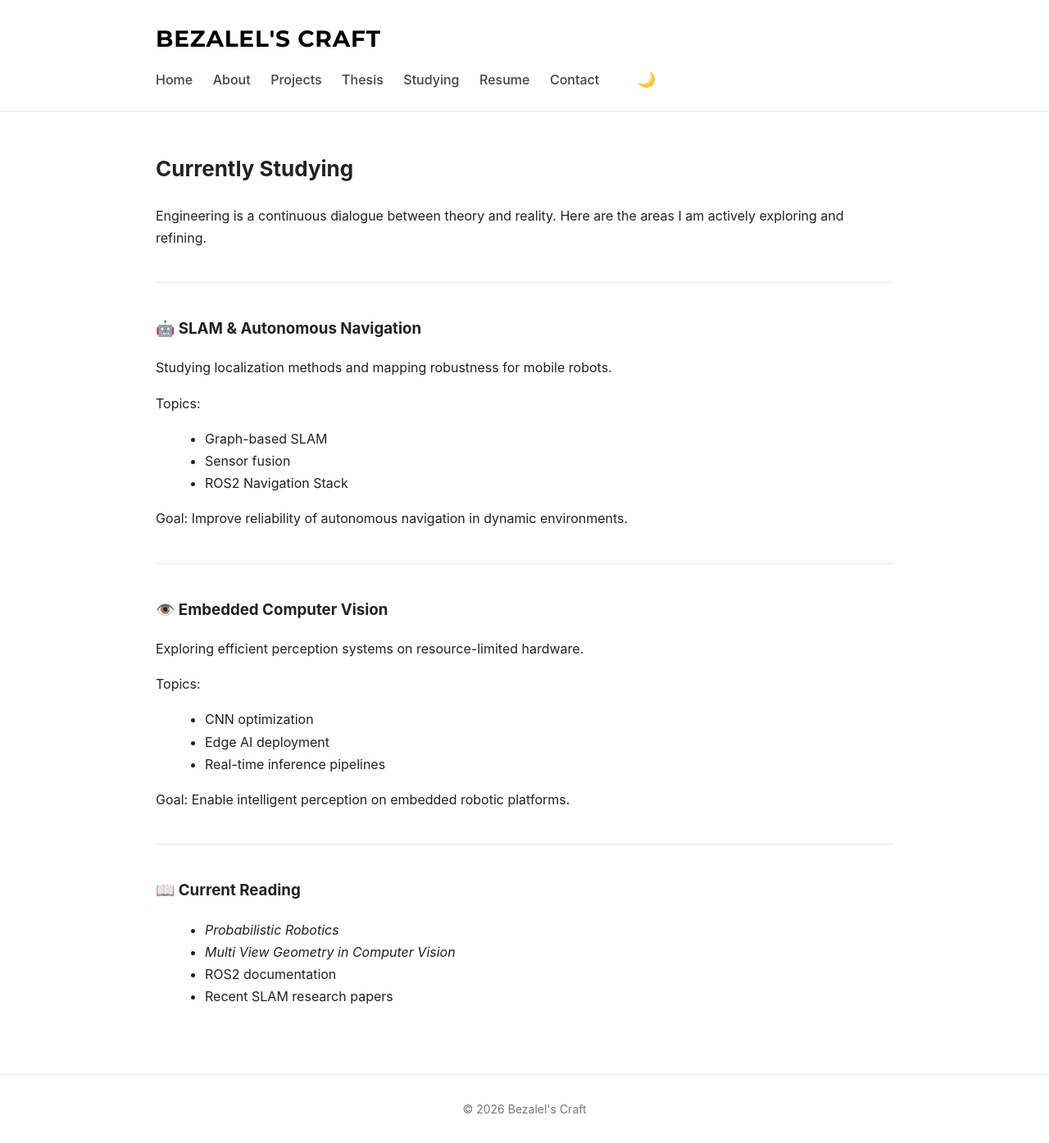
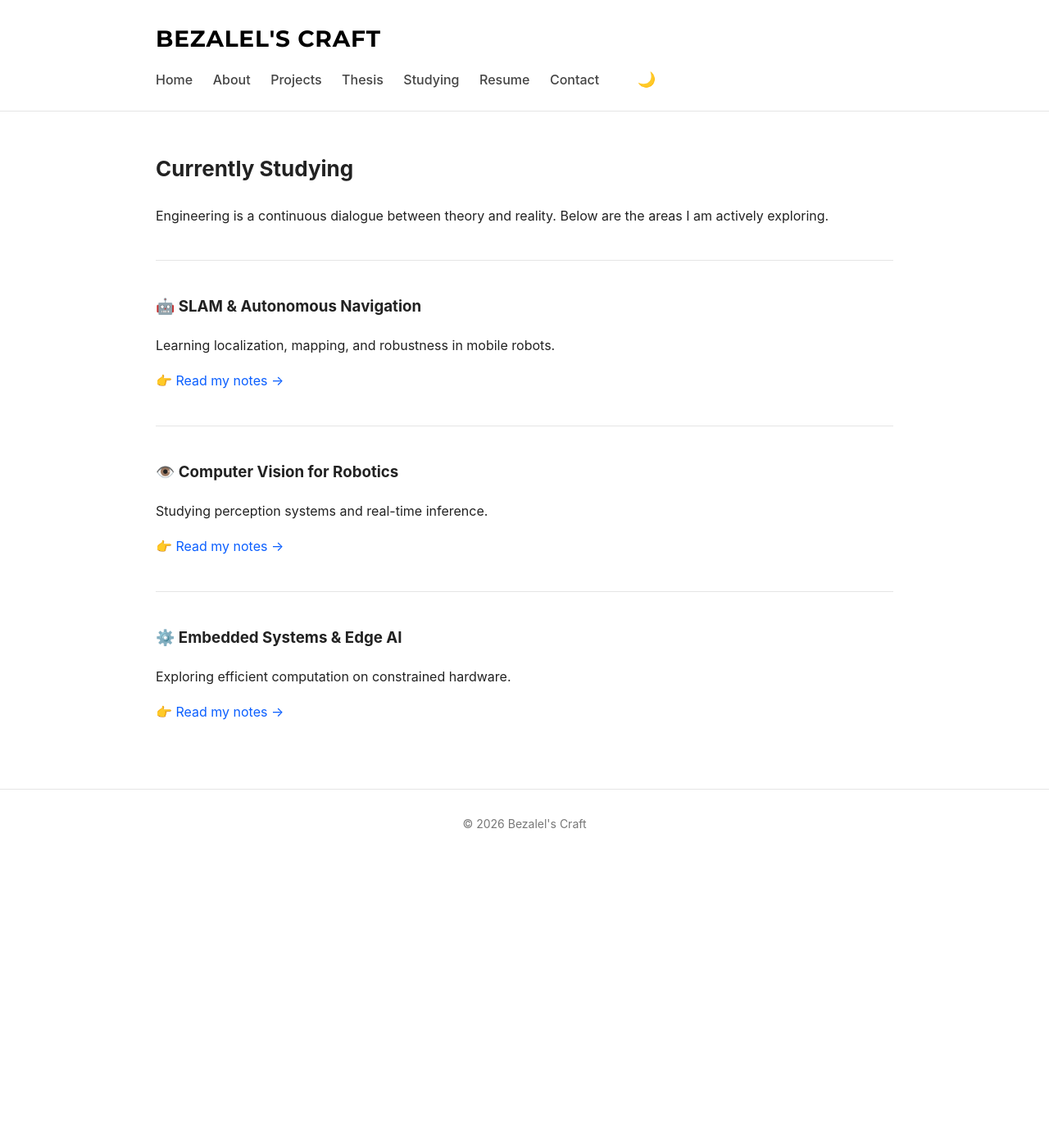
Before and after one commit to SUN1031/SUN1031.github.io, a Jekyll site: the page built from studying.md, in a window 1280 px wide. Shown: the whole page at 82% size. Built offline with Jekyll 4.4.1, drawn with Linux system fonts in a browser that asks for light colours; after the commit the page ends 1047 px from its top, so only the background shows below that.

Commit message:
Update studying.md

```diff
--- a/studying.md
+++ b/studying.md
@@ -7,38 +7,25 @@ permalink: /studying/
 ## Currently Studying
 
 Engineering is a continuous dialogue between theory and reality.
-Here are the areas I am actively exploring and refining.
+Below are the areas I am actively exploring.
 
 ---
 
 ### 🤖 SLAM & Autonomous Navigation
-Studying localization methods and mapping robustness for mobile robots.
+Learning localization, mapping, and robustness in mobile robots.
 
-Topics:
-- Graph-based SLAM
-- Sensor fusion
-- ROS2 Navigation Stack
-
-Goal:
-Improve reliability of autonomous navigation in dynamic environments.
+👉 [Read my notes →](/studying/slam/)
 
 ---
 
-### 👁️ Embedded Computer Vision
-Exploring efficient perception systems on resource-limited hardware.
+### 👁️ Computer Vision for Robotics
+Studying perception systems and real-time inference.
 
-Topics:
-- CNN optimization
-- Edge AI deployment
-- Real-time inference pipelines
-
-Goal:
-Enable intelligent perception on embedded robotic platforms.
+👉 [Read my notes →](/studying/computer-vision/)
 
 ---
 
-### 📖 Current Reading
-- *Probabilistic Robotics*
-- *Multi View Geometry in Computer Vision*
-- ROS2 documentation
-- Recent SLAM research papers
+### ⚙️ Embedded Systems & Edge AI
+Exploring efficient computation on constrained hardware.
+
+👉 [Read my notes →](/studying/embedded/)
```
